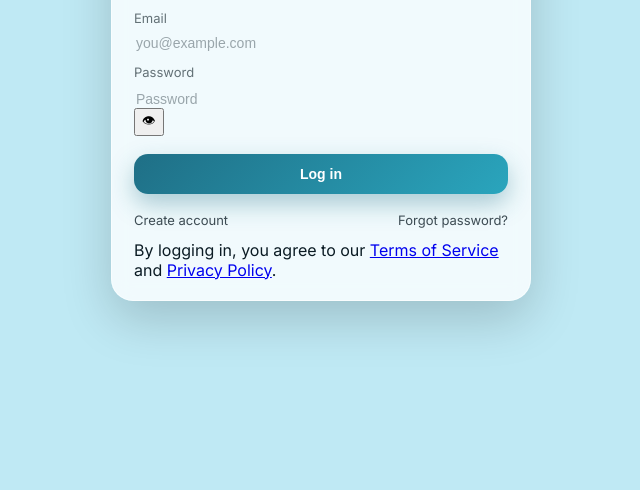
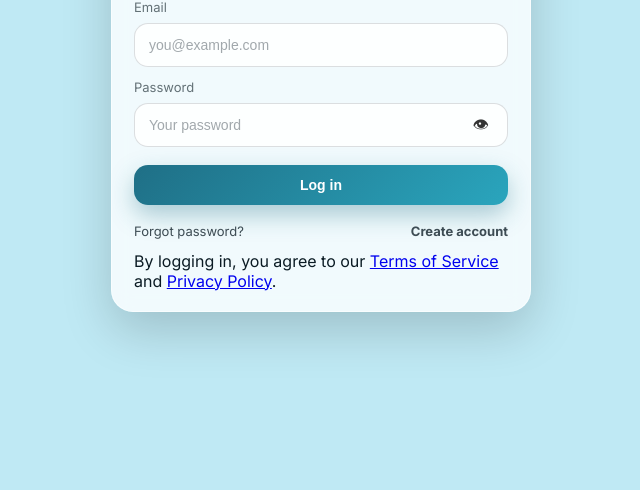
Before and after one commit to jithinjusty/PEPSVAL, a plain HTML site: page auth/login.html in a window 1280 px wide. Shown: the part 310-800 px from the top of the page, without its empty margins (319-959 px from the left). Drawn offline with Linux system fonts and the light colour scheme.

Commit message:
Update login.html

```diff
--- a/auth/login.html
+++ b/auth/login.html
@@ -12,10 +12,11 @@
   <link rel="stylesheet" href="./login.css" />
 </head>
 <body>
+  <!-- Animated underwater background -->
+  <canvas id="seaCanvas" aria-hidden="true"></canvas>
 
   <main class="page">
-  <section class="card">
-
+    <section class="card" role="region" aria-label="Login">
       <header class="brand">
         <div class="logoWord">PEPSVAL</div>
         <div class="tagline">connect, hire and grow</div>
@@ -23,39 +24,53 @@
 
       <h1 class="title">Log in</h1>
 
-    <form id="loginForm" class="form">
-
+      <form id="loginForm" class="form" autocomplete="on" novalidate>
         <label class="field">
           <span class="label">Email</span>
-        <input id="email" type="email" placeholder="you@example.com" required />
+          <div class="inputWrap">
+            <input
+              id="email"
+              name="email"
+              type="email"
+              inputmode="email"
+              placeholder="you@example.com"
+              autocomplete="email"
+              required
+            />
+          </div>
         </label>
 
         <label class="field">
           <span class="label">Password</span>
-        <div class="pwWrap">
-          <input id="password" type="password" placeholder="Password" required />
-          <button type="button" id="togglePw">👁</button>
+          <div class="inputWrap">
+            <input
+              id="password"
+              name="password"
+              type="password"
+              placeholder="Your password"
+              autocomplete="current-password"
+              required
+              minlength="6"
+            />
+            <button type="button" id="togglePw" class="iconBtn" aria-label="Show password">👁</button>
           </div>
         </label>
 
-      <div id="errorBox" class="error"></div>
+        <div id="errorBox" class="error" role="alert" aria-live="polite"></div>
 
-      <button class="primary" type="submit">Log in</button>
+        <button id="loginBtn" class="primary" type="submit">Log in</button>
 
         <div class="links">
-        <a class="link" href="/create-account.html">Create account</a>
-        <a class="link" href="#">Forgot password?</a>
+          <a class="link" href="/forgot.html">Forgot password?</a>
+          <a class="link strong" href="/create-account.html">Create account</a>
         </div>
 
-      <!-- Legal -->
         <div class="legal">
           By logging in, you agree to our
           <a href="/terms.html" target="_blank">Terms of Service</a> and
           <a href="/privacy.html" target="_blank">Privacy Policy</a>.
         </div>
-
       </form>
-
     </section>
   </main>
 
```
Lines whose indentation alone changed are shown as unchanged.
